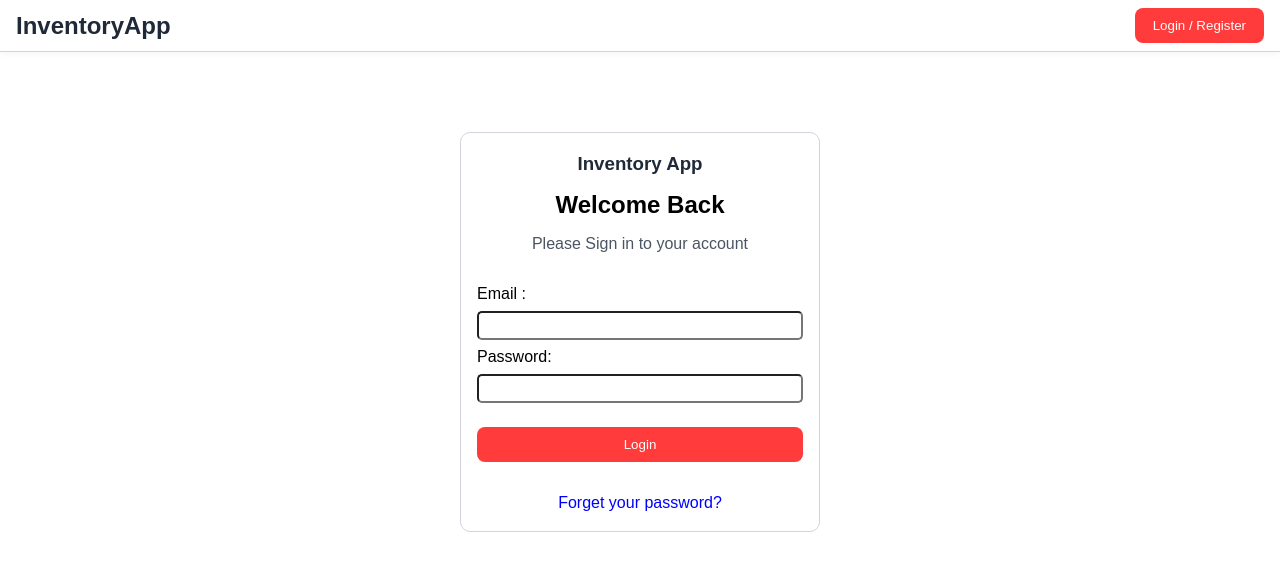
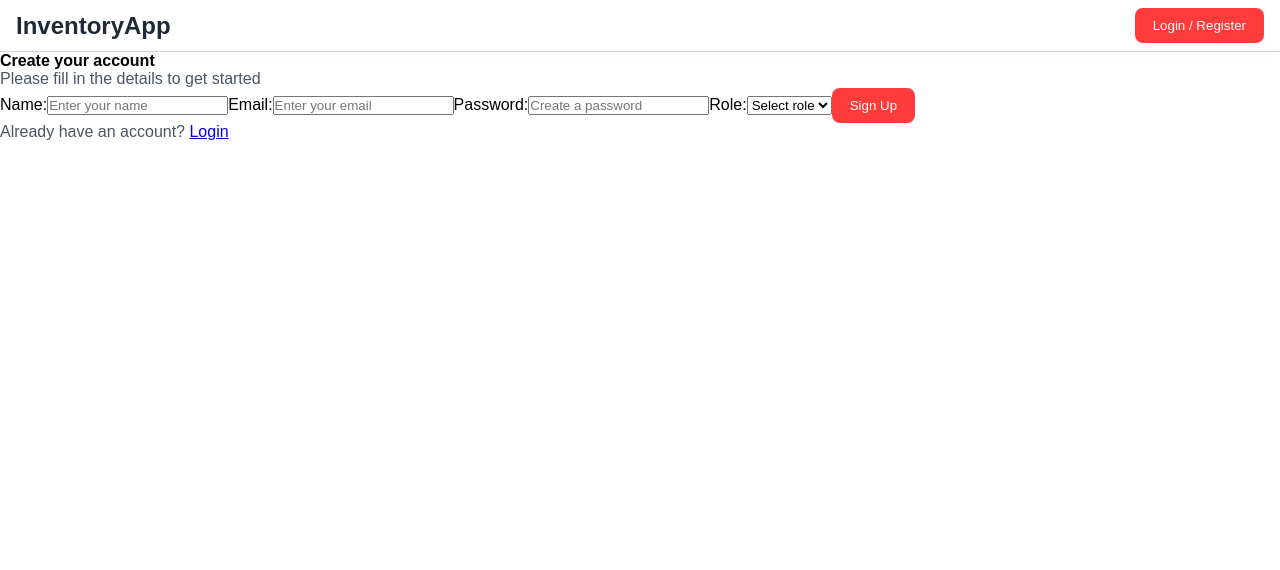
Before and after one commit to eng-ankit-mishra/inventory-management-system, a React (Vite) app in the folder frontend/: page /signup in a window 1280 px wide. Shown: the top 570 px of the page. Built offline with nearby package versions, Linux system fonts and the light colour scheme.

Commit message:
Created new signup Page

```diff
--- a/frontend/src/pages/SignUpPage.jsx
+++ b/frontend/src/pages/SignUpPage.jsx
@@ -2,22 +2,39 @@ import Navbar from "../components/Navbar.jsx";
 import Button from "../components/Button.jsx";
 
 export default function SignUpPage() {
-    return(
-        <section className="login-page">
-            <Navbar/>
-            <main className="login-card">
-                <h3>Inventory App</h3>
-                <h4>Welcome Back</h4>
-                <p>Please Sign in to your account</p>
-                <form className="login-form">
-                    <label>Email : </label>
-                    <input name="email" type="email" />
-                    <label>Password: </label>
-                    <input name="password" type="password" />
-                    <Button>Login</Button>
+    return (
+        <section className="signup-page">
+            <Navbar AuthRequired={false} />
+
+            <main className="signup-card">
+                <h4>Create your account</h4>
+                <p>Please fill in the details to get started</p>
+
+                <form className="signup-form">
+                    <label>Name:</label>
+                    <input name="name" type="text" placeholder="Enter your name" />
+
+                    <label>Email:</label>
+                    <input name="email" type="email" placeholder="Enter your email" />
+
+                    <label>Password:</label>
+                    <input name="password" type="password" placeholder="Create a password" />
+
+                    <label>Role:</label>
+                    <select name="role">
+                        <option value="">Select role</option>
+                        <option value="admin">Admin</option>
+                        <option value="manager">Manager</option>
+                        <option value="staff">Staff</option>
+                    </select>
+
+                    <Button>Sign Up</Button>
                 </form>
-                <a>Forget your password?</a>
+
+                <p className="auth-switch">
+                    Already have an account? <a href="/login">Login</a>
+                </p>
             </main>
         </section>
-    )
+    );
 }
```
